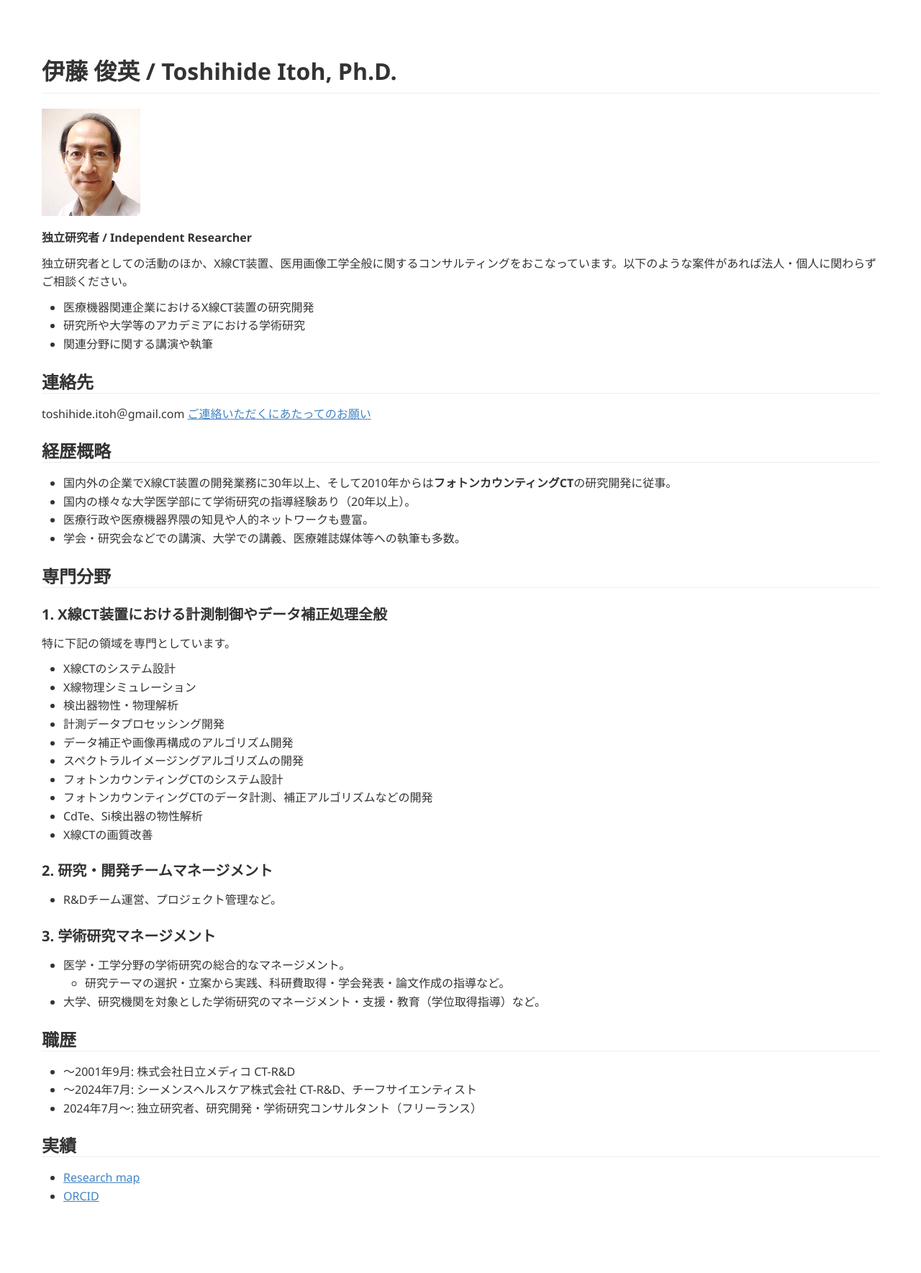
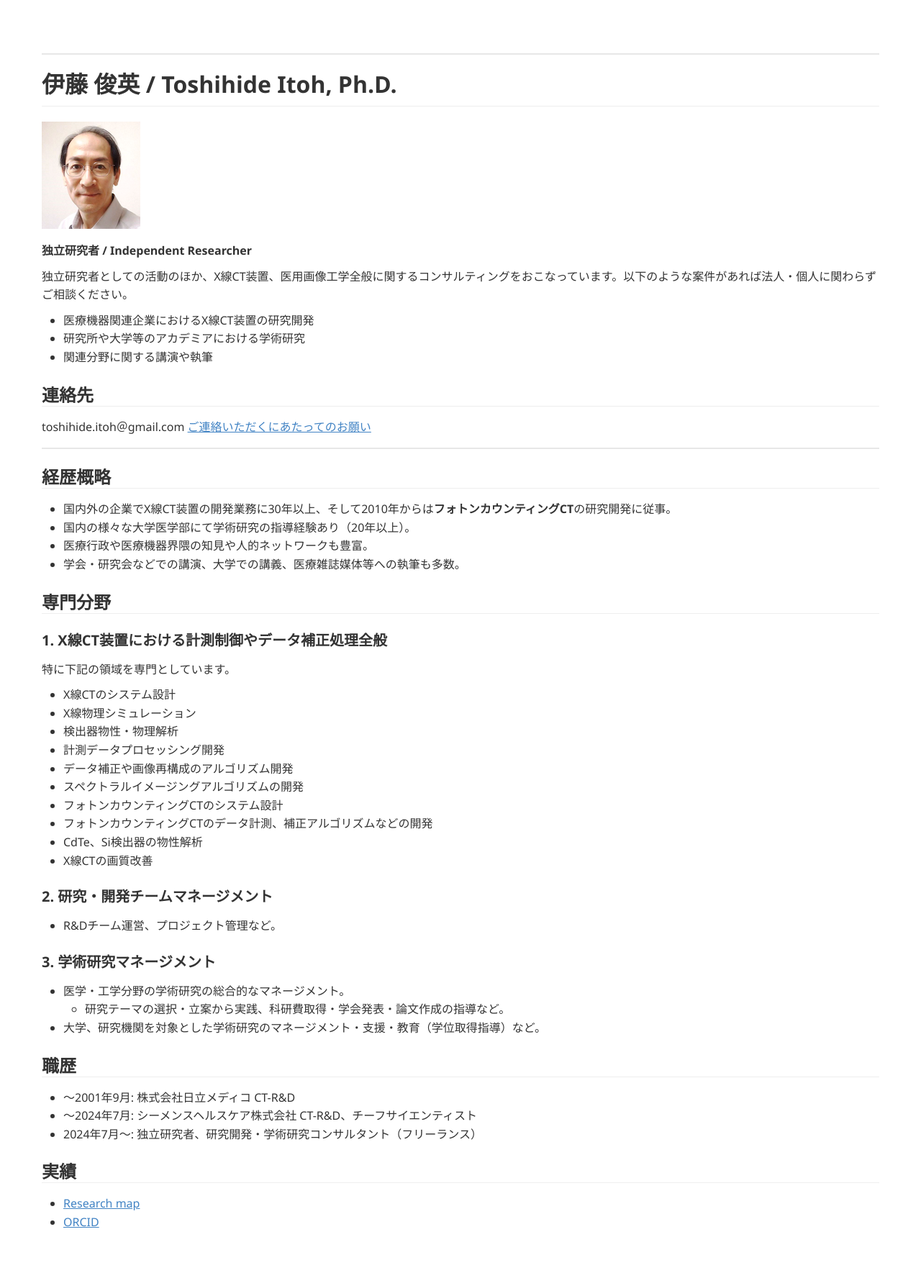
Before and after one commit to tnitoh/tnitoh.github.io, a Jekyll site: the page built from index.md, in a window 1280 px wide. Shown: the whole page at 72% size. Built offline with Jekyll 4.4.1, drawn with Linux system fonts in a browser that asks for light colours; Markdown is read by kramdown in place of the engine named in the settings; before the commit the page ends 1733 px from its top, so only the background shows below that.

Commit message:
Update index.md

```diff
--- a/index.md
+++ b/index.md
@@ -2,6 +2,7 @@
 layout: default
 title: Toshihide Itoh
 ---
+<hr>
 
 # 伊藤 俊英 / Toshihide Itoh, Ph.D.
 
@@ -22,7 +23,8 @@ toshihide.itoh＠gmail.com
 <a href="https://signal.me/#eu/0PxDfmg6zt5BLhErTWGJ2B8CpgqLLxs-mf7HnWFgV419OTwldstGhYAcN4jBTN_O" target="_blank"><img src="signal_logo.png"></a>
 -->
 [ご連絡いただくにあたってのお願い](contact_note.md)
-
+<br>
+<hr>
 
 ## 経歴概略
 
```
